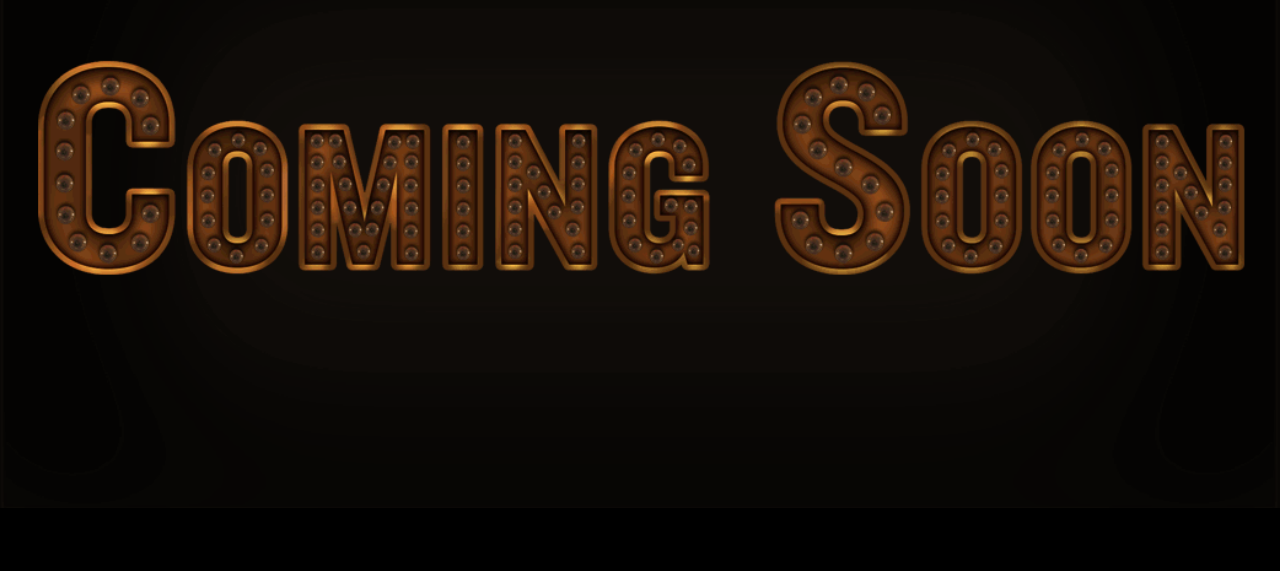
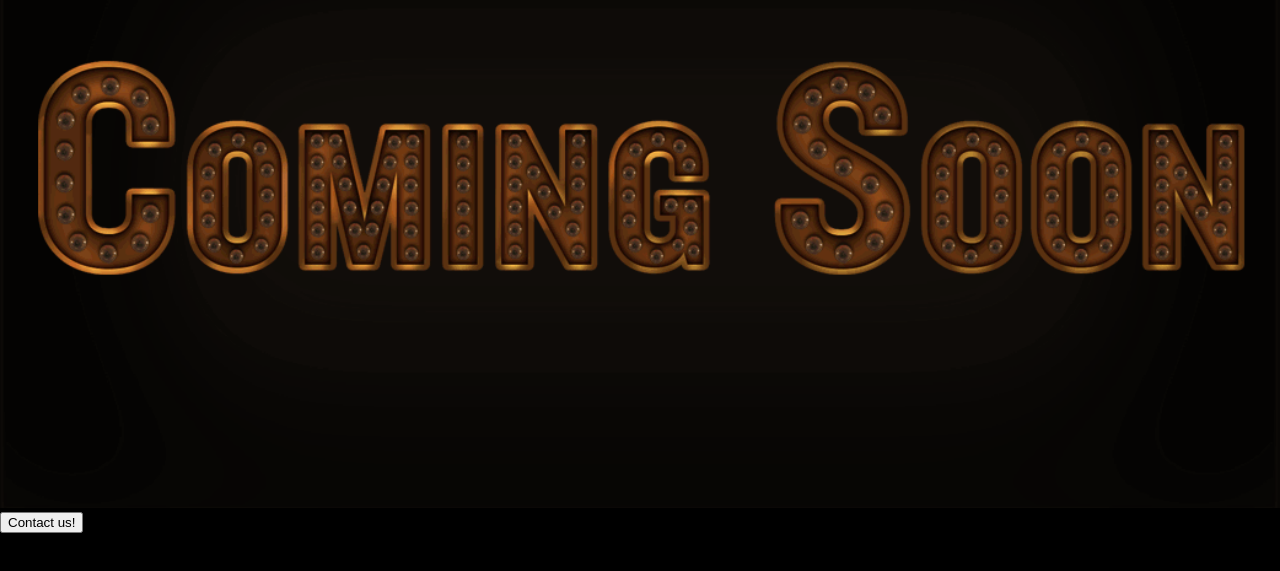
Before and after one commit to gamernes9/teamcodeflow.github.io, a plain HTML site: page index.html in a window 1280 px wide. Shown: the part 127-698 px from the top of the page. Drawn offline with Linux system fonts and the light colour scheme.

Commit message:
added contact button

```diff
--- a/index.html
+++ b/index.html
@@ -7,7 +7,7 @@
 <body>
 
   <img src="/index_files/coming_soon.gif" alt="Coming Soon">
-
+<a href="mailto:dev@teamcodeflow.com"><button type="button" class="btn btn-default" data-toggle="collapse">Contact us!</button></a>
   <style>
 
     html, body {
```
